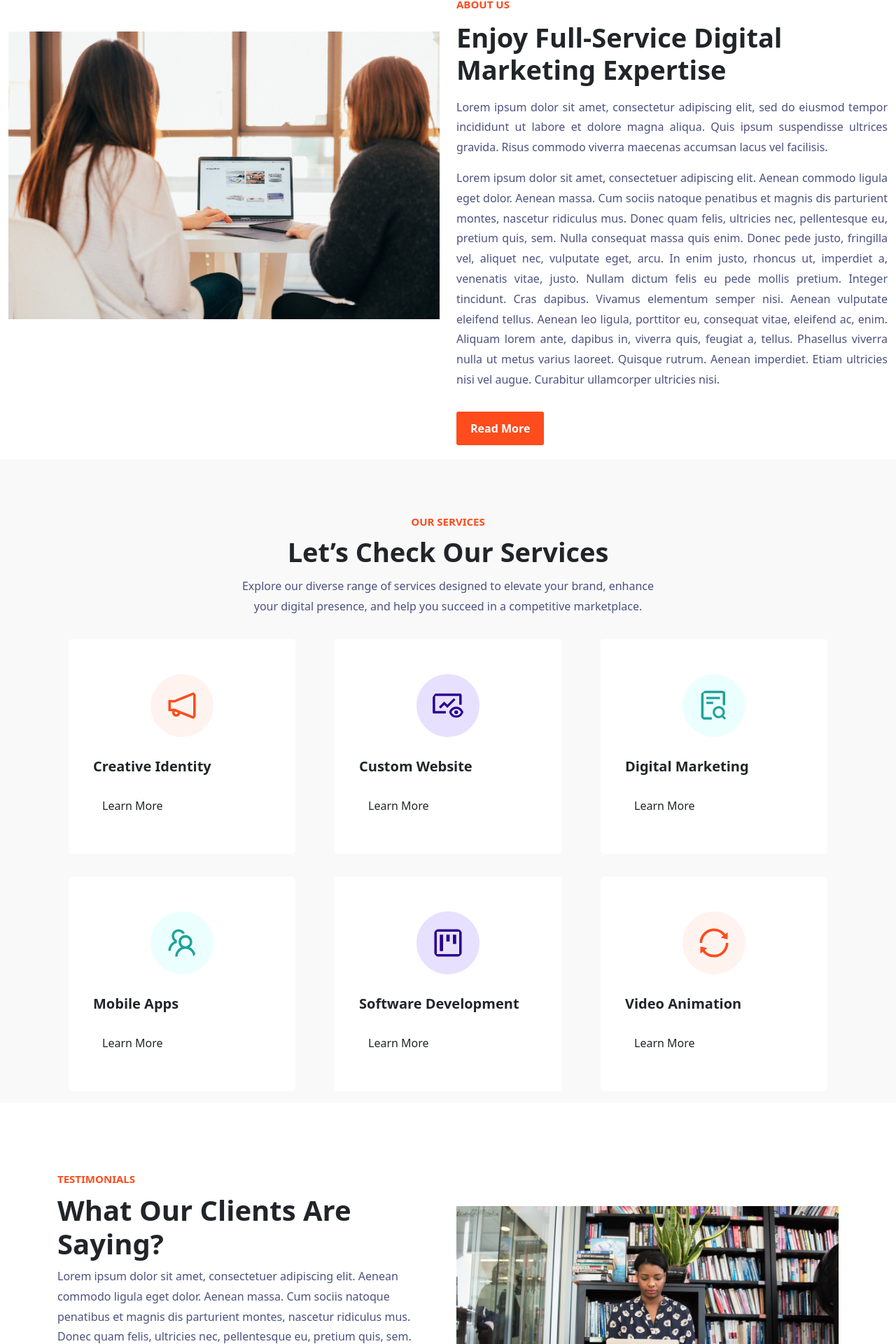
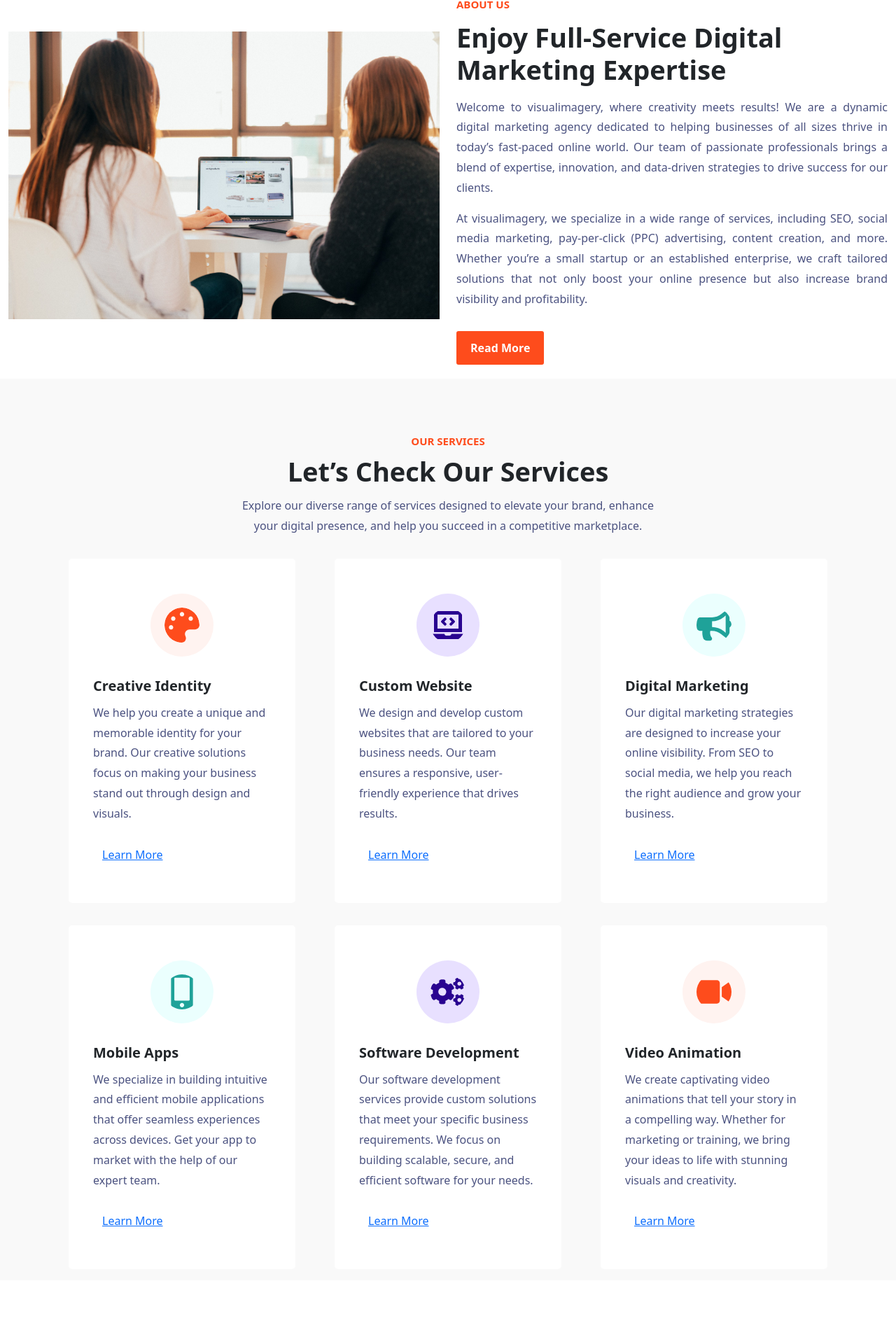
Before and after one commit to mariyamsaleem32/digital-markiting-agency-website, a React (Vite) app: page / in a window 1280 px wide. Shown: the part 800-2720 px from the top of the page at 70% size. Built offline with nearby package versions, Linux system fonts and the light colour scheme.

Commit message:
added home

```diff
--- a/src/components/Footer/styles.css
+++ b/src/components/Footer/styles.css
@@ -1,51 +1,12 @@
-
-.footer-area {
-    background-color: #2C3E50;
-    color: #ecf0f1;
-    padding: 10px 0;
+#link{
+    text-decoration: none;
 }
 
-.copy-right-area {
-    background-color: #34495e;
-    color: #bdc3c7;
-    padding: 10px 0;
-    text-align: center;
-    font-size: 18px;
-    font-weight: bold;
+#margin{
+    margin: 2px;
 }
 
-.social_media_icons {
-    display: flex;
-    gap: 10px;
-    align-items: center;
+i {
+    text-align: center;
+    background-color: aqua;
 }
-.footer-h{
-    font-size: 27px;
-    font-style: italic;
-    font-weight: 600;
-    font-family: 'Times New Roman', Times, serif;
-    color: antiquewhite;
-    margin-left: 30px;
-
-}
-li{
-    list-style-type: none;
-}
-
-li a{
-    text-decoration: none;
-    color: aliceblue;
-}
-
-li a :hover{
-    color: rgb(83, 83, 204);
-}
-
-.container {
-    margin: 0 auto;
-    padding: 0 auto;
-}
-
-.hover:hover{
-    color: rgb(83, 83, 204);
-}
--- a/src/components/Navbar/index.jsx
+++ b/src/components/Navbar/index.jsx
@@ -1,7 +1,6 @@
 import './styles.css';
 import { Link } from 'react-router'
 import { useState } from 'react';
-import logo from '../../assets/Images/logo.png'
 
 const Navbar = () => {
   // State for toggling the mobile menu visibility
--- a/src/components/QRcode.jsx
+++ b/src/components/QRcode.jsx
@@ -4,9 +4,9 @@ import { QRCode, Space } from 'antd';
 const AppQR = () => {
   const [text, setText] = React.useState('https://ant.design/');
   return (
-    <Space direction="vertical" align="center">
-      <QRCode value={text || '-'} />
-    <p>scan me for portfolio</p>
+    <Space direction="vertical" align="center" >
+      <QRCode value={text || '-'} style={{background:'white'}}/>
+    <p style={{color:"white",fontWeight:'bold'}}>scan me for portfolio</p>
     </Space>
   );
 };
--- a/src/pages/Home/data.js
+++ b/src/pages/Home/data.js
@@ -1,36 +1,29 @@
 export const HomePageText ={
     about_subheader:'ABOUT US',
     about_header:'Enjoy Full-Service Digital Marketing Expertise',
-    about_des1:'Lorem ipsum dolor sit amet, consectetur adipiscing elit, sed do eiusmod tempor incididunt ut labore et dolore magna aliqua. Quis ipsum suspendisse ultrices gravida. Risus commodo viverra maecenas accumsan lacus vel facilisis.',
-    about_des2:'Lorem ipsum dolor sit amet, consectetuer adipiscing elit. Aenean commodo ligula eget dolor. Aenean massa. Cum sociis natoque penatibus et magnis dis parturient montes, nascetur ridiculus mus. Donec quam felis, ultricies nec, pellentesque eu, pretium quis, sem. Nulla consequat massa quis enim. Donec pede justo, fringilla vel, aliquet nec, vulputate eget, arcu. In enim justo, rhoncus ut, imperdiet a, venenatis vitae, justo. Nullam dictum felis eu pede mollis pretium. Integer tincidunt. Cras dapibus. Vivamus elementum semper nisi. Aenean vulputate eleifend tellus. Aenean leo ligula, porttitor eu, consequat vitae, eleifend ac, enim. Aliquam lorem ante, dapibus in, viverra quis, feugiat a, tellus. Phasellus viverra nulla ut metus varius laoreet. Quisque rutrum. Aenean imperdiet. Etiam ultricies nisi vel augue. Curabitur ullamcorper ultricies nisi.',
-    about_des3:'Lorem ipsum dolor sit amet, consectetur adipiscing elit, sed do eiusmod tempor incididunt ut labore et dolore magna aliqua. Quis ipsum suspendisse ultrices gravida. Risus commodo viverra maecenas accumsan lacus vel facilisis.',
-
-    serviceshome_subheader:'Our SERVICES',
+    about_des1:'Welcome to visualimagery, where creativity meets results! We are a dynamic digital marketing agency dedicated to helping businesses of all sizes thrive in today’s fast-paced online world. Our team of passionate professionals brings a blend of expertise, innovation, and data-driven strategies to drive success for our clients.',
+    about_des2:'At visualimagery, we specialize in a wide range of services, including SEO, social media marketing, pay-per-click (PPC) advertising, content creation, and more. Whether you’re a small startup or an established enterprise, we craft tailored solutions that not only boost your online presence but also increase brand visibility and profitability.',
+    about_des3:'What sets us apart is our commitment to understanding your unique business goals. We take the time to listen, analyze, and strategize in order to deliver personalized campaigns that achieve measurable results.',
+    about_des4: 'With a focus on transparency, collaboration, and continuous optimization, we ensure your digital marketing efforts are always moving forward.Partner with visualimagery to unlock the true potential of your business. Let’s grow together!',
+    serviceshome_subheader: 'Our SERVICES',
     serviceshome_header: 'Let’s Check Our Services',
-    serviceshome_subheader1:
-      'Explore our diverse range of services designed to elevate your brand, enhance your digital presence, and help you succeed in a competitive marketplace.',
+    serviceshome_subheader1: 'Explore our diverse range of services designed to elevate your brand, enhance your digital presence, and help you succeed in a competitive marketplace.',
 
     services_box_title1: 'Creative Identity',
-    services_box_des1:
-      'We help you create a unique and memorable identity for your brand. Our creative solutions focus on making your business stand out through design and visuals.',
+    services_box_des1: 'We help you create a unique and memorable identity for your brand. Our creative solutions focus on making your business stand out through design and visuals.',
 
     services_box_title2: 'Custom Website',
-    services_box_des2:
-      'We design and develop custom websites that are tailored to your business needs. Our team ensures a responsive, user-friendly experience that drives results.',
+    services_box_des2: 'We design and develop custom websites that are tailored to your business needs. Our team ensures a responsive, user-friendly experience that drives results.',
 
     services_box_title3: 'Digital Marketing',
-    services_box_des3:
-      'Our digital marketing strategies are designed to increase your online visibility. From SEO to social media, we help you reach the right audience and grow your business.',
+    services_box_des3: 'Our digital marketing strategies are designed to increase your online visibility. From SEO to social media, we help you reach the right audience and grow your business.',
 
     services_box_title4: 'Mobile Apps',
-    services_box_des4:
-      'We specialize in building intuitive and efficient mobile applications that offer seamless experiences across devices. Get your app to market with the help of our expert team.',
+    services_box_des4: 'We specialize in building intuitive and efficient mobile applications that offer seamless experiences across devices. Get your app to market with the help of our expert team.',
 
     services_box_title5: 'Software Development',
-    services_box_des5:
-      'Our software development services provide custom solutions that meet your specific business requirements. We focus on building scalable, secure, and efficient software for your needs.',
+    services_box_des5: 'Our software development services provide custom solutions that meet your specific business requirements. We focus on building scalable, secure, and efficient software for your needs.',
 
     services_box_title6: 'Video Animation',
-    services_box_des6:
-      'We create captivating video animations that tell your story in a compelling way. Whether for marketing or training, we bring your ideas to life with stunning visuals and creativity.',
+    services_box_des6: 'We create captivating video animations that tell your story in a compelling way. Whether for marketing or training, we bring your ideas to life with stunning visuals and creativity.',
   };
--- a/src/pages/Home/index.jsx
+++ b/src/pages/Home/index.jsx
@@ -1,5 +1,5 @@
-import React from "react";
-import { HomePageText } from "./data";
+import { useState } from "react";
+import { HomePageText } from './data';
 import Slideshow from "../../components/Slideshow";
 import "./style.css";
 import  team1  from "../../assets/Images/team-1.jpeg";
@@ -10,24 +10,15 @@ import  team5  from "../../assets/Images/team-5.jpeg";
 import  team6  from "../../assets/Images/team-6.jpeg";
 import  aboutus  from "../../assets/Images/about-us.jpg";
 import  test  from "../../assets/Images/test.jpg";
+import { FaPalette, FaLaptopCode, FaBullhorn, FaMobileAlt, FaCogs, FaVideo } from 'react-icons/fa';
+import { Link } from "react-router";
 
+function Home() {
+  const [showMore, setShowMore] = useState(false);
 
-import {
-  AiOutlineRocket,
-  AiOutlineSketch,
-  AiOutlineRise,
-  AiOutlineSend,
-  AiOutlineMail,
-  AiOutlineBlock,
-  AiOutlineNotification,
-  AiOutlineFileSearch,
-  AiOutlineTeam,
-  AiOutlineSync,
-  AiOutlineFundView,
-  AiOutlineProject,
-} from "react-icons/ai";
-
-function Home({ header, subheader, subheader1 }) {
+  const handleReadMore = () => {
+    setShowMore(!showMore);
+  };
   return (
     <>
       <section>
@@ -45,8 +36,15 @@ function Home({ header, subheader, subheader1 }) {
         <h4 className="mt-3">{HomePageText.about_header}</h4>
         <p className="mt-3 text-justify">{HomePageText.about_des1}</p>
         <p className="text-justify">{HomePageText.about_des2}</p>
-
-                  <button className="btn readmore mt-3">Read More</button>
+        {showMore && (
+          <>
+            <p className="text-justify">{HomePageText.about_des3}</p>
+            <p className="text-justify">{HomePageText.about_des4}</p>
+          </>
+        )}
+        <button className="btn readmore mt-3" onClick={handleReadMore}>
+          {showMore ? 'Read Less' : 'Read More'}
+        </button>
       </div>
     </div>
             </div>
@@ -62,62 +60,69 @@ function Home({ header, subheader, subheader1 }) {
       <p>{HomePageText.serviceshome_subheader1}</p>
     </div>
     <div className="row">
+      {/* Creative Identity */}
       <div className="col-lg-4 col-md-4 col-6">
         <div className="services-box-home m-3">
-                  <AiOutlineNotification className="icon1" />
+          <FaPalette className="icon1" />
           <h4>{HomePageText.services_box_title1}</h4>
-                  <p>{HomePageText.services_box_des}</p>
-                  <button className="btn learn-more-btn">Learn More</button>
+          <p>{HomePageText.services_box_des1}</p>
+          <button className="btn learn-more-btn"><Link to={'/creative-identity'}>Learn More</Link></button>
         </div>
       </div>
 
+      {/* Custom Website */}
       <div className="col-lg-4 col-md-4 col-6">
         <div className="services-box-home m-3">
-                  <AiOutlineFundView className="icon2" />
+          <FaLaptopCode className="icon2" />
           <h4>{HomePageText.services_box_title2}</h4>
-                  <p>{HomePageText.services_box_des}</p>
-                  <button className="btn learn-more-btn">Learn More</button>
+          <p>{HomePageText.services_box_des2}</p>
+          <button className="btn learn-more-btn"><Link to={'/custom-website'}>Learn More</Link></button>
         </div>
       </div>
 
+      {/* Digital Marketing */}
       <div className="col-lg-4 col-md-4 col-6">
         <div className="services-box-home m-3">
-                  <AiOutlineFileSearch className="icon3" />
+          <FaBullhorn className="icon3" />
           <h4>{HomePageText.services_box_title3}</h4>
-                  <p>{HomePageText.services_box_des}</p>
-                  <button className="btn learn-more-btn">Learn More</button>
+          <p>{HomePageText.services_box_des3}</p>
+          <button className="btn learn-more-btn"><Link to={'/digital-markiting'}>Learn More</Link></button>
         </div>
       </div>
 
+      {/* Mobile Apps */}
       <div className="col-lg-4 col-md-4 col-6">
         <div className="services-box-home m-3">
-                  <AiOutlineTeam className="icon3" />
+          <FaMobileAlt className="icon3" />
           <h4>{HomePageText.services_box_title4}</h4>
-                  <p>{HomePageText.services_box_des}</p>
-                  <button className="btn learn-more-btn">Learn More</button>
+          <p>{HomePageText.services_box_des4}</p>
+          <button className="btn learn-more-btn"><Link to={'/mobile-apps'}>Learn More</Link></button>
         </div>
       </div>
 
+      {/* Software Development */}
       <div className="col-lg-4 col-md-4 col-6">
         <div className="services-box-home m-3">
-                  <AiOutlineProject className="icon2" />
+          <FaCogs className="icon2" />
           <h4>{HomePageText.services_box_title5}</h4>
-                  <p>{HomePageText.services_box_des}</p>
-                  <button className="btn learn-more-btn">Learn More</button>
+          <p>{HomePageText.services_box_des5}</p>
+          <button className="btn learn-more-btn"><Link to={'/software-development'}>Learn More</Link></button>
         </div>
       </div>
 
+      {/* Video Animation */}
       <div className="col-lg-4 col-md-4 col-6">
         <div className="services-box-home m-3">
-                  <AiOutlineSync className="icon1" />
+          <FaVideo className="icon1" />
           <h4>{HomePageText.services_box_title6}</h4>
-                  <p>{HomePageText.services_box_des}</p>
-                  <button className="btn learn-more-btn">Learn More</button>
+          <p>{HomePageText.services_box_des6}</p>
+          <button className="btn learn-more-btn"><Link to={'/vedio-animation'}>Learn More</Link></button>
         </div>
       </div>
     </div>
   </div>
 </div>
+
 
         {/* Header 4 test */}
         <div className="home-test">
@@ -162,10 +167,8 @@ function Home({ header, subheader, subheader1 }) {
                   <h6>OUR TEAM</h6>
                   <h4>We Help to Acheive Your Business Goal</h4>
                   <p>
-                    Lorem ipsum dolor sit amet, consectetur adipiscing elit, sed
-                    do eiusmod tempor incididunt ut labore et dolore magna.
+                  At visualimagery, our team is the heart of everything we do. We are a diverse group of digital marketing experts, creative thinkers, and problem solvers, all united by a passion for helping businesses grow. From strategists and designers to content creators and data analysts, each team member brings their unique skills and insights to the table, ensuring that your brand gets the attention it deserves. Together, we work collaboratively to deliver innovative solutions and outstanding results for every client we serve.
                   </p>
-                  <button className="btn learn-more-btn">View All</button>
                 </div>
               </div>
               <div className="col-lg-3 col-md-4 col-6">
```
Also changed, not shown: src/components/Footer/index.jsx (+14 -24 lines). Lines whose indentation alone changed are shown as unchanged.
